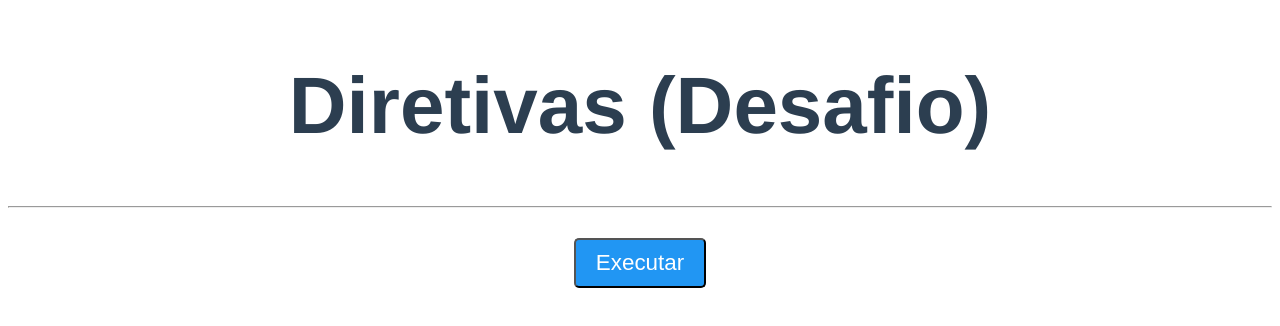
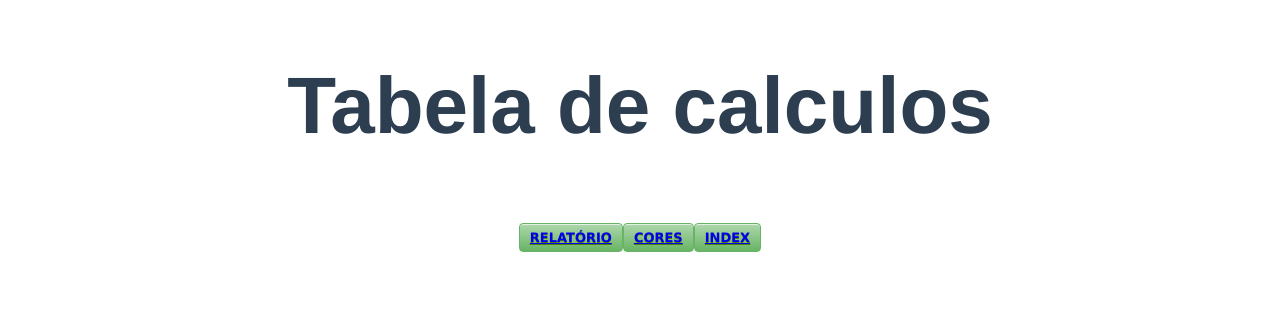
Before and after one commit to Ednei364/FNO, a Vue app: page / in a window 1280 px wide. Shown: the top 326 px of the page. Built offline with nearby package versions, Linux system fonts and the light colour scheme.

Commit message:
fno com vue

```diff
--- a/src/App.vue
+++ b/src/App.vue
@@ -1,16 +1,13 @@
 <template>
 	<div id="app">
-		<h1>Diretivas (Desafio)</h1>
-		<hr>
-		<!-- Exercício -->
-		<!-- Escreva uma diretiva que funcione com o v-on (escute eventos) -->
-		<button>Executar</button>
+		<cabecalho/>
 	</div>
 </template>
 
 <script>
+import cabecalho from './components/cabecalho.vue'
 export default{
-
+  components:{cabecalho}
 }
 
 </script>
--- a/src/components/cabecalho.vue
+++ b/src/components/cabecalho.vue
@@ -0,0 +1,66 @@
+<template>
+    <div class="botoes">
+                <div >
+                    <h1 class="titulo">
+                        <span>Tabela de calculos</span>
+                    </h1>
+                </div>
+                <button class="bt bt-vd" data-js="incsluir">
+                    <a href="../FNO/relatorio.html" >RELATÓRIO</a>
+                </button>
+                <button class="bt bt-vd" data-js="incsluir">
+                    <a href="../FNO/core.html" >CORES</a>
+                </button>
+                <button class="bt bt-vd" data-js="incsluir">
+                    <a href="../FNO/index.html" >INDEX</a>
+                </button>
+    </div>
+</template>
+
+<script>
+export default {
+
+}
+</script>
+
+<style>
+.bt {
+    border:1px solid #25692A;
+    border-radius:4px;
+    display:inline-block;
+    cursor:pointer;
+    font-family:Verdana;
+    font-weight:bold;
+    font-size:13px;
+    padding:6px 10px;
+    text-decoration:none;
+    }
+
+    .bt-vd {
+    border-color:#68b465;
+    background:linear-gradient(to bottom, #abd5aa 5%, #68b465 100%);
+    box-shadow:inset 0px 1px 0px 0px #e3f1e3;
+    color:#fff;
+    text-shadow:0px 1px 0px #528009;
+    }
+
+    .bt-vm {
+    border-color:blue;
+    background:linear-gradient(to bottom, #fca8a1 5%, blue 100%);
+    box-shadow:inset 0px 1px 0px 0px #fff4f3;
+    color:#fff;
+    text-shadow:0px 1px 0px #528009;
+    }
+
+    .bt-vd:hover {
+    background:linear-gradient(to bottom, #68b465 5%, #abd5aa 100%);
+    }
+
+    .bt-vm:hover {
+    background:linear-gradient(to bottom, blue 5%, #fca8a1 100%);
+    }
+
+
+    /* formatação dos botões FIM*/
+
+</style>
```
